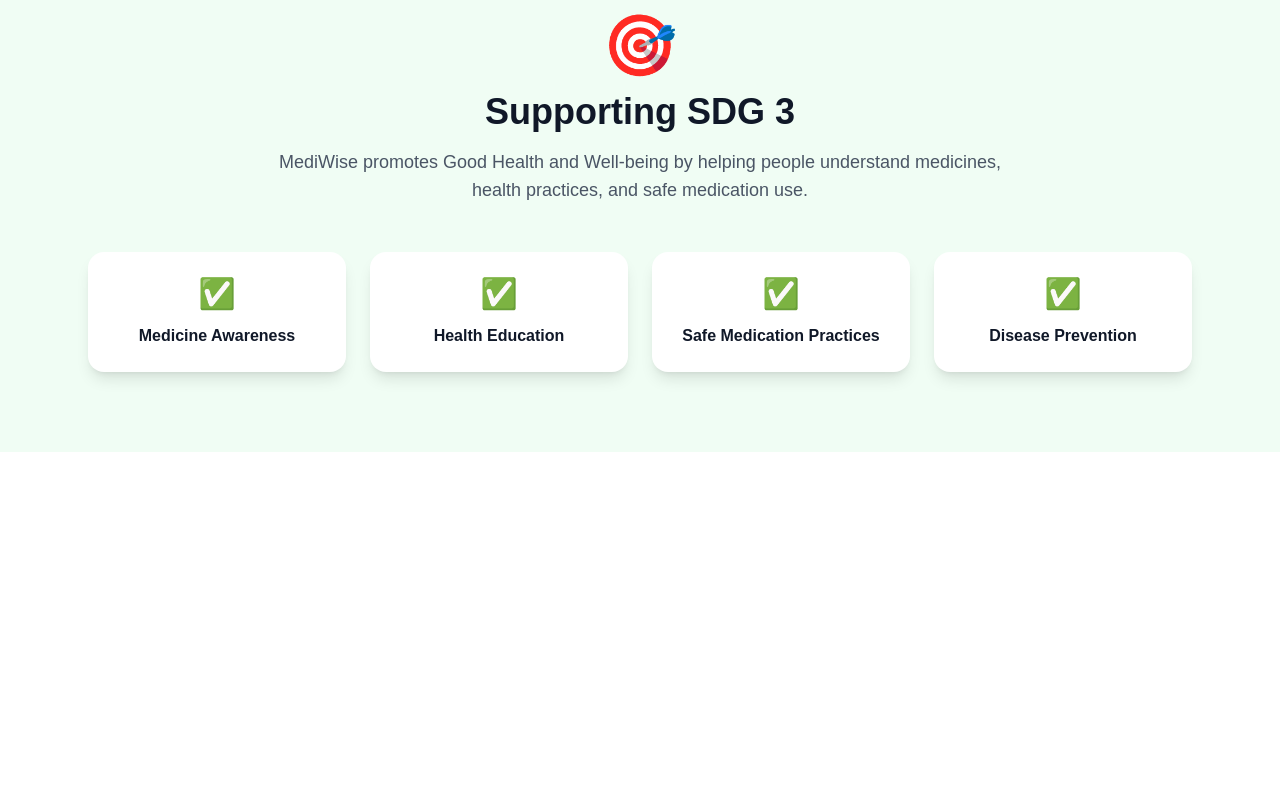
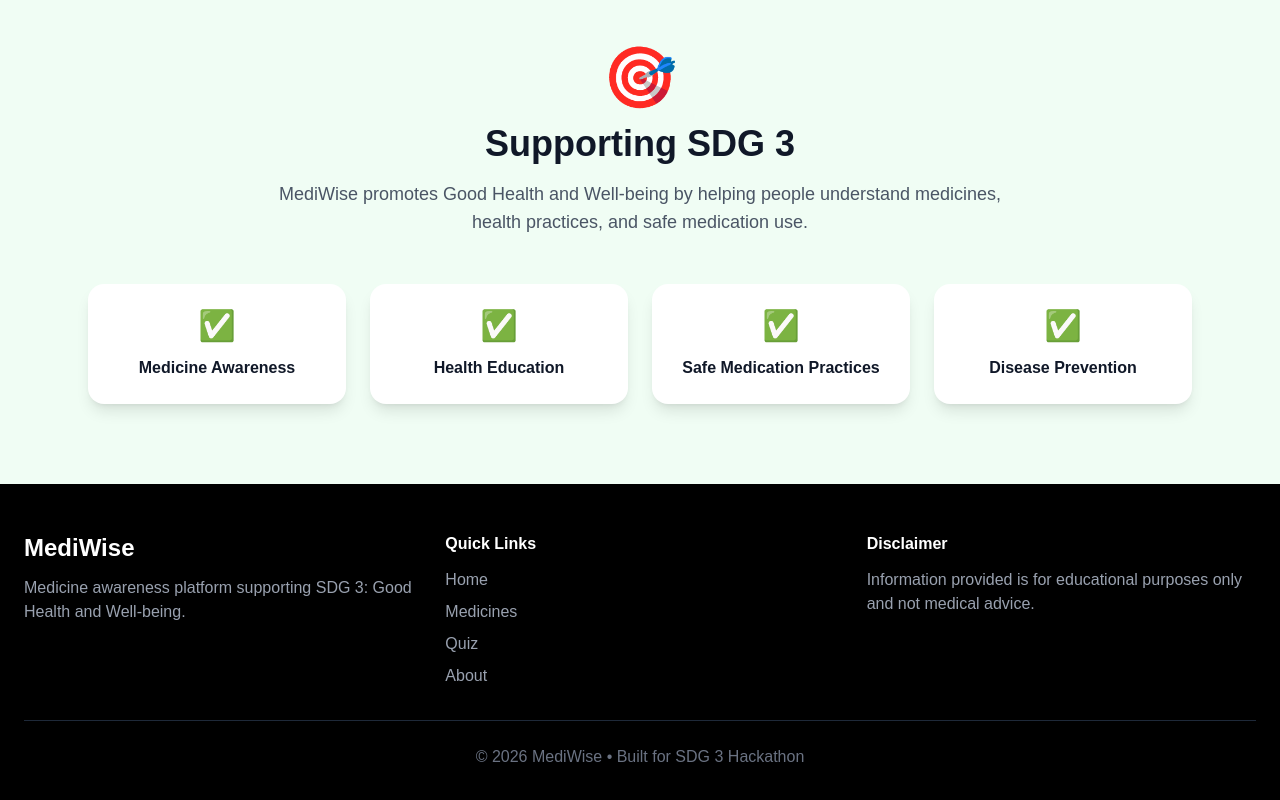
Before and after one commit to Shruthii7/mediwise-sdg3, a Next.js app: page / in a window 1280 px wide. Shown: the part 3333-4133 px from the top of the page. Before the commit the page ends 3785 px from the top, so only its background shows below. Built offline with nearby package versions, Linux system fonts and the light colour scheme.

Commit message:
Complete homepage

```diff
--- a/app/page.tsx
+++ b/app/page.tsx
@@ -6,6 +6,7 @@
 import HealthTips from "@/components/HealthTips";
 import QuizSection from "@/components/QuizSection";
 import SDGSection from "@/components/SDGSection";
+import Footer from "@/components/Footer";
 
 export default function Home() {
   return (
@@ -18,6 +19,7 @@
   <HealthTips />
   <QuizSection />
   <SDGSection />
+  <Footer />
 </>
   );
 }
--- a/components/Footer.tsx
+++ b/components/Footer.tsx
@@ -0,0 +1,52 @@
+export default function Footer() {
+  return (
+    <footer className="bg-black text-white py-12">
+      <div className="max-w-7xl mx-auto px-6">
+
+        <div className="grid md:grid-cols-3 gap-8">
+
+          <div>
+            <h2 className="text-2xl font-bold">
+              MediWise
+            </h2>
+
+            <p className="text-gray-400 mt-3">
+              Medicine awareness platform supporting
+              SDG 3: Good Health and Well-being.
+            </p>
+          </div>
+
+          <div>
+            <h3 className="font-semibold mb-3">
+              Quick Links
+            </h3>
+
+            <ul className="space-y-2 text-gray-400">
+              <li>Home</li>
+              <li>Medicines</li>
+              <li>Quiz</li>
+              <li>About</li>
+            </ul>
+          </div>
+
+          <div>
+            <h3 className="font-semibold mb-3">
+              Disclaimer
+            </h3>
+
+            <p className="text-gray-400">
+              Information provided is for educational
+              purposes only and not medical advice.
+            </p>
+          </div>
+
+        </div>
+
+        <div className="border-t border-gray-800 mt-8 pt-6 text-center text-gray-500">
+          © 2026 MediWise • Built for SDG 3 Hackathon
+        </div>
+
+      </div>
+    </footer>
+  );
+}
--- a/components/QuizSection.tsx
+++ b/components/QuizSection.tsx
@@ -19,11 +19,11 @@
 
           <div className="mt-8 space-y-4">
 
-            <button className="w-full bg-white p-4 rounded-xl shadow hover:bg-blue-50">
+            <button className="w-full bg-white p-4 rounded-xl text-gray-600 mt-4 shadow hover:bg-blue-50">
               Yes
             </button>
 
-            <button className="w-full bg-white p-4 rounded-xl shadow hover:bg-blue-50">
+            <button className="w-full bg-white p-4 rounded-xl text-gray-600 mt-4 shadow hover:bg-blue-50">
               No
             </button>
 
```
